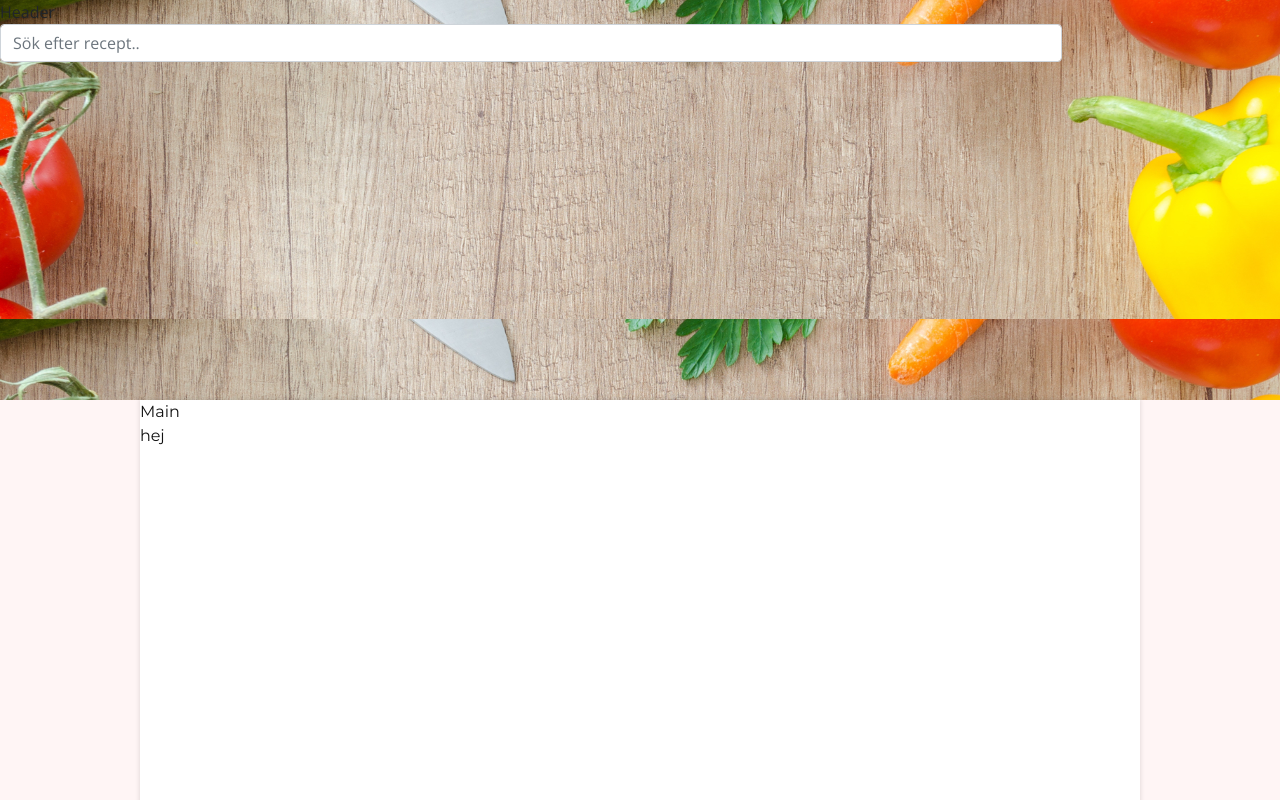
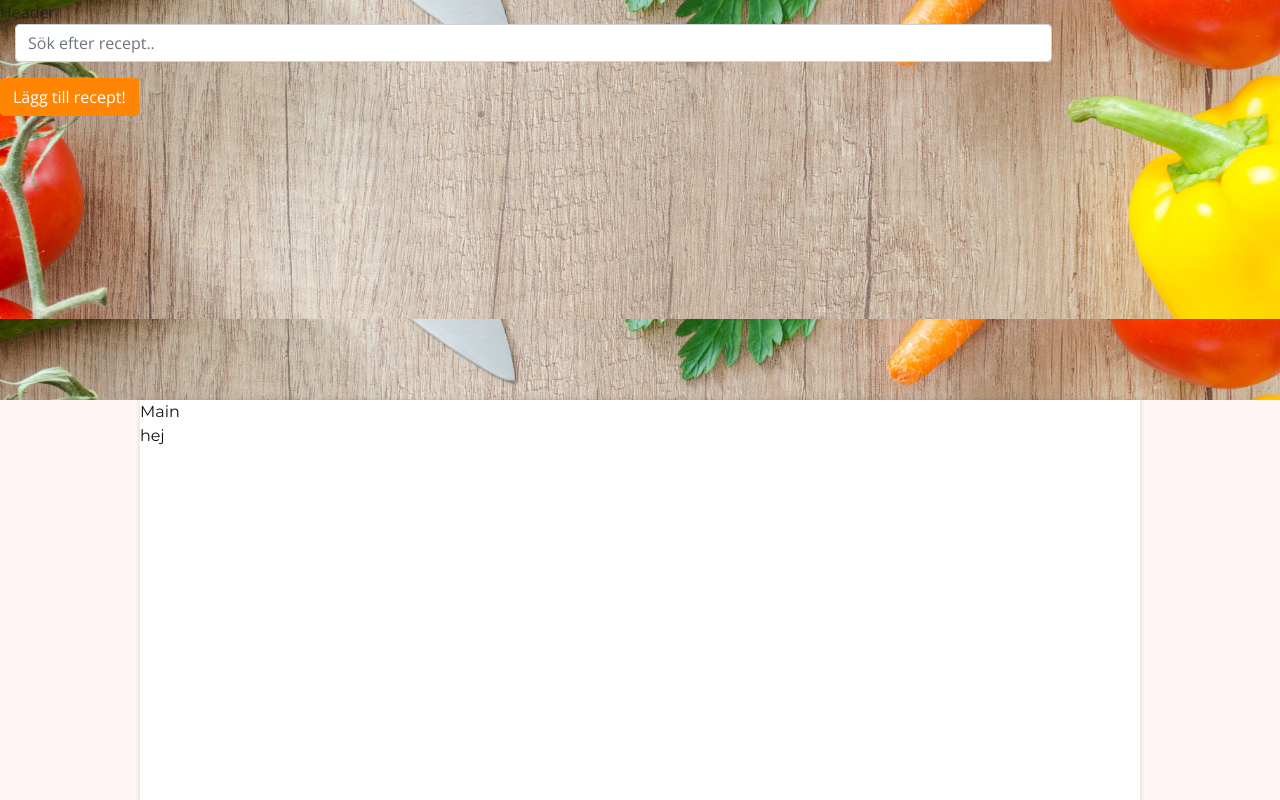
Before and after one commit to teeboteebo/yaddie-web, a React (Create React App) app: page / in a window 1280 px wide. Shown: the top 800 px of the page. Built offline with nearby package versions, Linux system fonts and the light colour scheme.

Commit message:
Change name, add button

```diff
--- a/src/components/Header/index.js
+++ b/src/components/Header/index.js
@@ -1,13 +1,13 @@
 import React from 'react'
 import './styles.scss'
-import SearchBar from '../SearchBar';
+import SearchSection from '../SearchSection';
 
 class Header extends React.Component {
   render(){
     return(
       <header>
         Header
-        <SearchBar />
+        <SearchSection />
       </header>
     )
   }
--- a/src/components/SearchBar/index.js
+++ /dev/null
@@ -1,24 +0,0 @@
-import React from "react";
-import { Col, Row, Button, Form, FormGroup, Input } from "reactstrap";
-import "./style.scss";
-
-class SearchBar extends React.Component {
-  render() {
-    return (
-      <article className="search-bar">
-        <Form>
-          <FormGroup row>
-            <Col sm={10}>
-              <Input
-                type="text"
-                name="search-bar"
-                placeholder="Sök efter recept.."
-              />
-            </Col>
-          </FormGroup>
-        </Form>
-      </article>
-    );
-  }
-}
-export default SearchBar;
--- /dev/null
+++ b/src/components/SearchSection/index.js
@@ -0,0 +1,29 @@
+import React from 'react';
+import { Col, Button, Form, FormGroup, Input } from 'reactstrap';
+import './style.scss';
+
+class SearchSection extends React.Component {
+  render() {
+    return (
+      <section className='search-section'>
+        <Form>
+          <FormGroup>
+            <Col sm={10}>
+              <Input
+                type='text'
+                name='search-bar'
+                placeholder='Sök efter recept..'
+              />
+            </Col>
+          </FormGroup>
+        </Form>
+        <div>
+          <Button color='primary' className='text-white'>
+            Lägg till recept!
+          </Button>
+        </div>
+      </section>
+    );
+  }
+}
+export default SearchSection;
```
Also changed, not shown: src/components/SearchSection/style.scss (renamed from src/components/SearchBar/style.scss).
